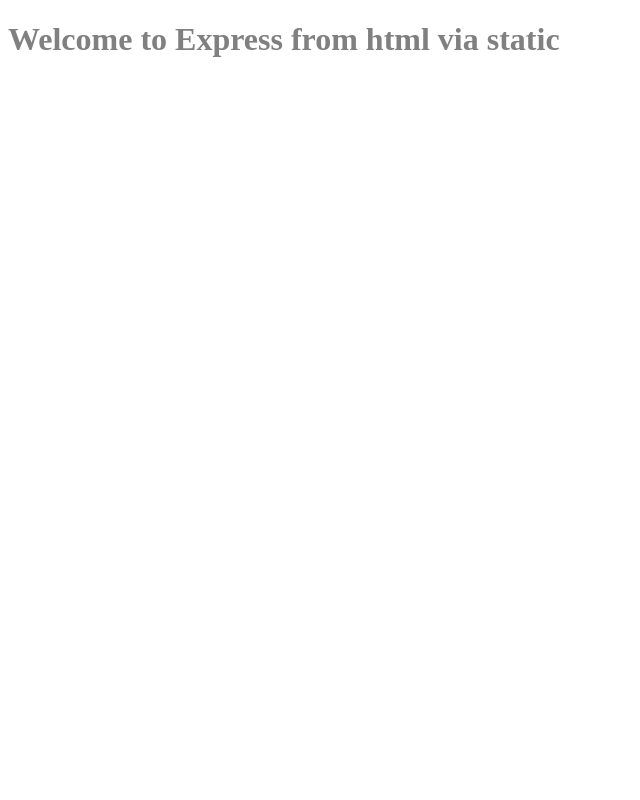
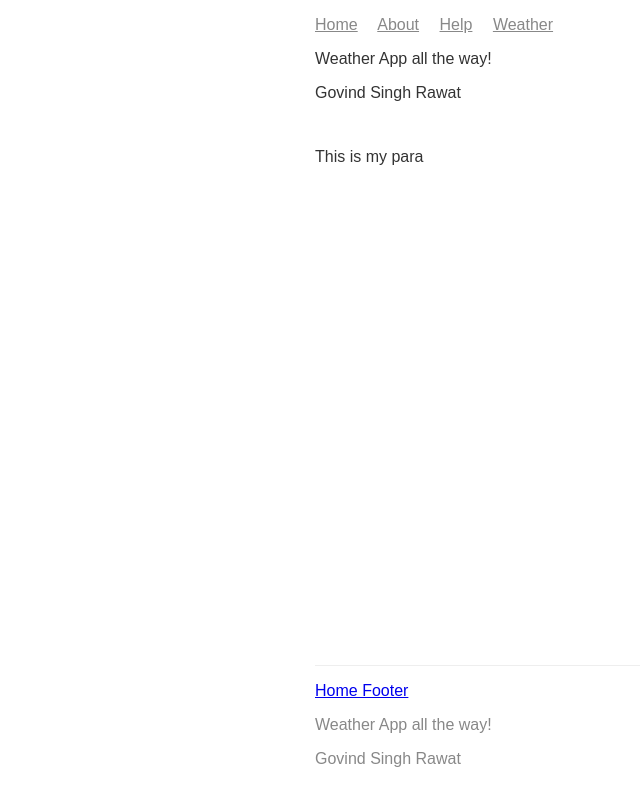
Before and after one commit to gokadroid/NodeJsApps, a Node server app: page / in a window 1280 px wide. Shown: the whole page, without its empty margins (0-640 px from the left). Run offline with Node 20, Linux system fonts and the light colour scheme.

Commit message:
pushing 4/5/19

```diff
--- a/web-server/public/css/styles.css
+++ b/web-server/public/css/styles.css
@@ -1,8 +1,45 @@
-h1 {
-    color: grey;
+body{
+    color: #333333;
+    font-family: arial;
+    max-width: 650px;
+    margin: 0 auto;
+    padding: 0 16px;
+
+    display: flex;
+    flex-direction: column;
+    min-height: 100vh;
 
 }
 
-img{
-    width: 250px;
+.main-content{
+    flex-grow: 1
 }
+
+footer{
+    color: #888888;
+    border-top: 1px solid #eeeeee;
+    margin-top: 16px;
+    padding: 16px 0;
+}
+
+header{
+    margin-top: 16px;
+    margin-bottom: 46px;
+}
+
+h1{
+    font-size: 64px;
+    margin-bottom: 16px;
+
+}
+
+header a{
+    color: #888888;
+    margin-right: 16px;
+    text-decoration: underline;
+
+}
+
+.portrait{
+width: 250px;
+}
--- a/web-server/src/app.js
+++ b/web-server/src/app.js
@@ -1,27 +1,75 @@
 const express = require('express')
 const path = require('path')
+const hbs = require('hbs')
 //console.log(__dirname)
 //console.log(__filename)
 
+//Express settings
+
 const app = express()
 
-//points to index.html
+// to set up handle bars we have to tell express to set which templating engine we installed
+//we will set view engine
+
+app.set('view engine','hbs')
+// after creating the views/index.hbs, use ti as below
+
+// by default it shall be views folder else error comes over
+// Error: Failed to lookup view "help" in views directory
+// "C:\NodeJs\NODE-COURSE\pushToGit\NodeJsApps\web-server\views"
+// to overcome this set the path to new dir using below
+
+const viewsPath=path.join(__dirname, '../templates/views')
+app.set('views', viewsPath)
+
+//register partials to take partials into affect
+const partialsPath=path.join(__dirname, '../templates/partials')
+hbs.registerPartials(partialsPath)
+
+//points to index.html, setup static directory to serve from
 app.use(express.static(path.join(__dirname, '../public/')))
 
+
+app.get('',(req,res)=>{
+    //render will send this data back to sender rather than send, and the object we want to pass back
+    //these will be referred in index.hbs file
+    res.render('index', {
+        name: "Govind Singh Rawat",
+        title: "Weather App all the way!"
+    })
+})
 // app.get('', (req, res) =>{
 
 //     res.send('Hello Express World!!')
 // })
 
+/*for static help.html
 app.get('/help', (req, res) =>{
     res.send('HelpPage')
+})*/
+
+//for help.hbs
+app.get('/help', (req, res) =>{
+    res.render('help', {
+        name: "When will I receive results?",
+        title: "It takes normally 8-10 months to get a response. Your case is WIP."
+    })
 })
 
-
+/*for static about.html
 app.get('/about', (req, res) =>{
     res.send('<h3>About Page</h3>')
+})*/
+
+
+//for about.hbs
+
+app.get('/about', (req,res)=>{
+    res.render('about', {
+        name: "Name : Govind Singh Rawat",
+        title: "About Weather App all the way!"
+    })
 })
-
 
 app.get('/weather', (req, res) =>{
 
@@ -31,6 +79,20 @@
     })
 })
 
+
+app.get('/help/*', (req,res)=>{
+    res.render('error', {
+        message: "404: This help article is not available",
+        name: "Name : Govind Singh Rawat",
+        title: "About Weather App all the way!"
+    })
+})
+
+app.get('*', (req,res)=>{
+    res.render('error', {
+        message: "404: This page is not available"
+    })
+})
 const portNo = 5484
 
 app.listen(portNo, ()=>{
--- /dev/null
+++ b/web-server/templates/partials/footer.hbs
@@ -0,0 +1,5 @@
+<footer>
+<a href="/">Home Footer</a>
+<p>{{title}}</p>
+<p>{{name}}</p>
+</footer>
--- /dev/null
+++ b/web-server/templates/partials/header.hbs
@@ -0,0 +1,9 @@
+<header>
+<a href="/">Home</a>
+<a href="/about">About</a>
+<a href="/help">Help</a>
+<a href="/weather">Weather</a>
+<p>{{title}}</p>
+<p>{{name}}</p>
+
+</header>
--- /dev/null
+++ b/web-server/templates/views/index.hbs
@@ -0,0 +1,16 @@
+<!DOCTYPE html>
+<html>
+    <head>
+            <link rel="stylesheet" href="/css/styles.css">
+            <script src="/js/app.js"></script>
+    </head>
+
+    <body>
+        <div class="main-content">
+        {{>header}}
+        <p>This is my para</p>
+        </div>
+        {{>footer}}
+    </body>
+
+</html>
```
Also changed, not shown: web-server/templates/views/about.hbs (added, +13 -0 lines), web-server/templates/views/error.hbs (added, +11 -0 lines), web-server/templates/views/help.hbs (added, +11 -0 lines), web-server/public/aboout.html (renamed from web-server/public/about.html), web-server/public/heelp.html (renamed from web-server/public/help.html), web-server/public/indeex.html (renamed from web-server/public/index.html).
